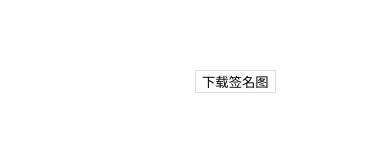
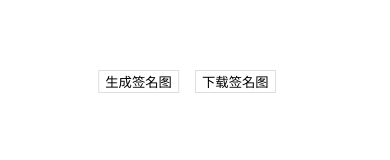
Before and after one commit to iMisty/Metro-Simulator, a Vue app: page / in a window 390 px wide. Shown: the part 430-590 px from the top of the page. Built offline with nearby package versions, Linux system fonts and the light colour scheme.

Commit message:
Update Home.vue
增加生成

```diff
--- a/src/views/Home.vue
+++ b/src/views/Home.vue
@@ -1,5 +1,6 @@
 <template>
-  <div id="home" class="flex row center" :class="[setColor]">
+  <div>
+      <div id="home" class="flex row center" :class="[setColor]" ref="imageTofile">
     <section class="left flex row flex-1">
       <article class="left-next sec-text flex column next-text">
         <h2>下站</h2>
@@ -29,14 +30,18 @@
       </article>
     </section>
   </div>
+  <button @click="toImage()">生成签名图</button>
+  </div>
 
 </template>
 
 <script>
 import Bus from '../bus.js';
+import html2canvas from 'html2canvas';
 export default {
   name: 'home',
   components: {
+    html2canvas
   },
   data() {
     return{
@@ -47,7 +52,8 @@ export default {
       Line: '14',
       nStation: '40',
       platform: '4',
-      color: 'line14'
+      color: 'line14',
+      htmlUrl:''
     }
   },
   mounted(){
@@ -58,7 +64,6 @@ export default {
     this.getLine();
     this.getNStation();
     this.getPlatform();
-    console.log(this.$data.color)
   },
   methods: {
     getSStation() {
@@ -102,6 +107,30 @@ export default {
       Bus.$on('getPlatform',getPlatform => {
         vm.platform = getPlatform;
       })
+    },
+    expressImage: function(){
+      const image = this.$data.htmlUrl;
+      Bus.$emit('image',image);
+    },
+    toImage(){
+      html2canvas(this.$refs.imageTofile,{
+        backgroundColor: null
+      }).then((canvas) => {
+        let url = canvas.toDataURL('image/png');
+        this.htmlUrl = url;
+        console.log(this.$data.htmlUrl);
+        this.expressImage();
+      })
+    },
+    download(downloadUrl){
+      let aLink = document.createElement("a");
+      aLink.style.display = "none";
+      aLink.href = downloadUrl;
+      aLink.download = "sign.png";
+      // 触发点击-然后移除
+      document.body.appendChild(aLink);
+      aLink.click();
+      document.body.removeChild(aLink);
     }
   },
   computed:{
@@ -115,7 +144,7 @@ export default {
     'sNext' : function(){this.getSNext();},
     'eNext': function(){this.getENext();},
     'Line': function(){this.getLine();},
-    'nStation': function(){this.getNStation();},
+    'nStation': function(){this.getNStation();}
   }
 }
 </script>
@@ -155,4 +184,18 @@ export default {
       transform: translateX(-50%);
     }
   }
+  button{
+    position: absolute;
+    bottom: 44%;
+    left: 42%;
+    @media screen and (max-width: 775px){
+      &{
+        bottom: 38%;
+        left: 50%;
+        transform: translateX(-120%);
+        border: 1px solid #dedede;
+        background: transparent;
+      }
+    }
+  }
 </style>
```
